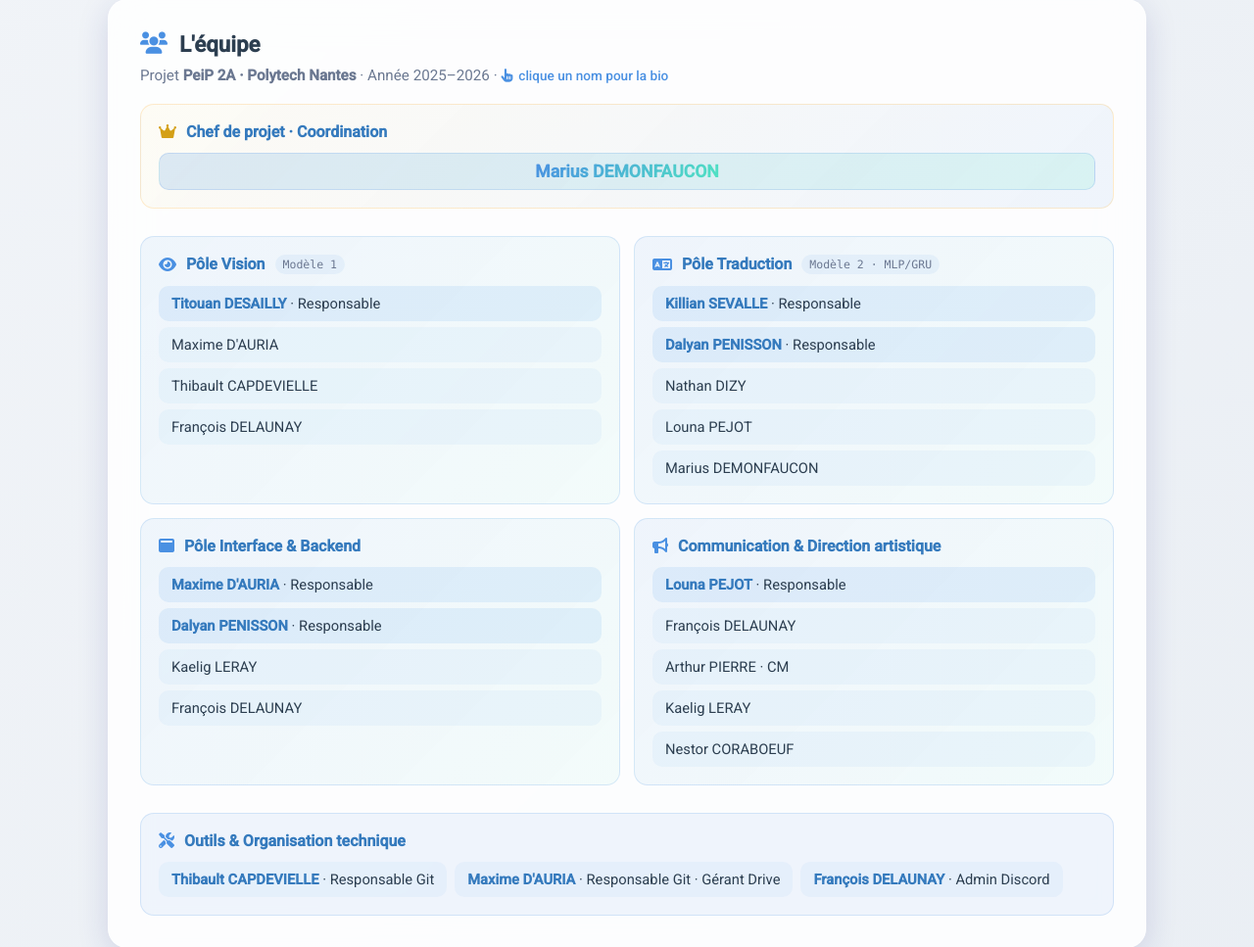
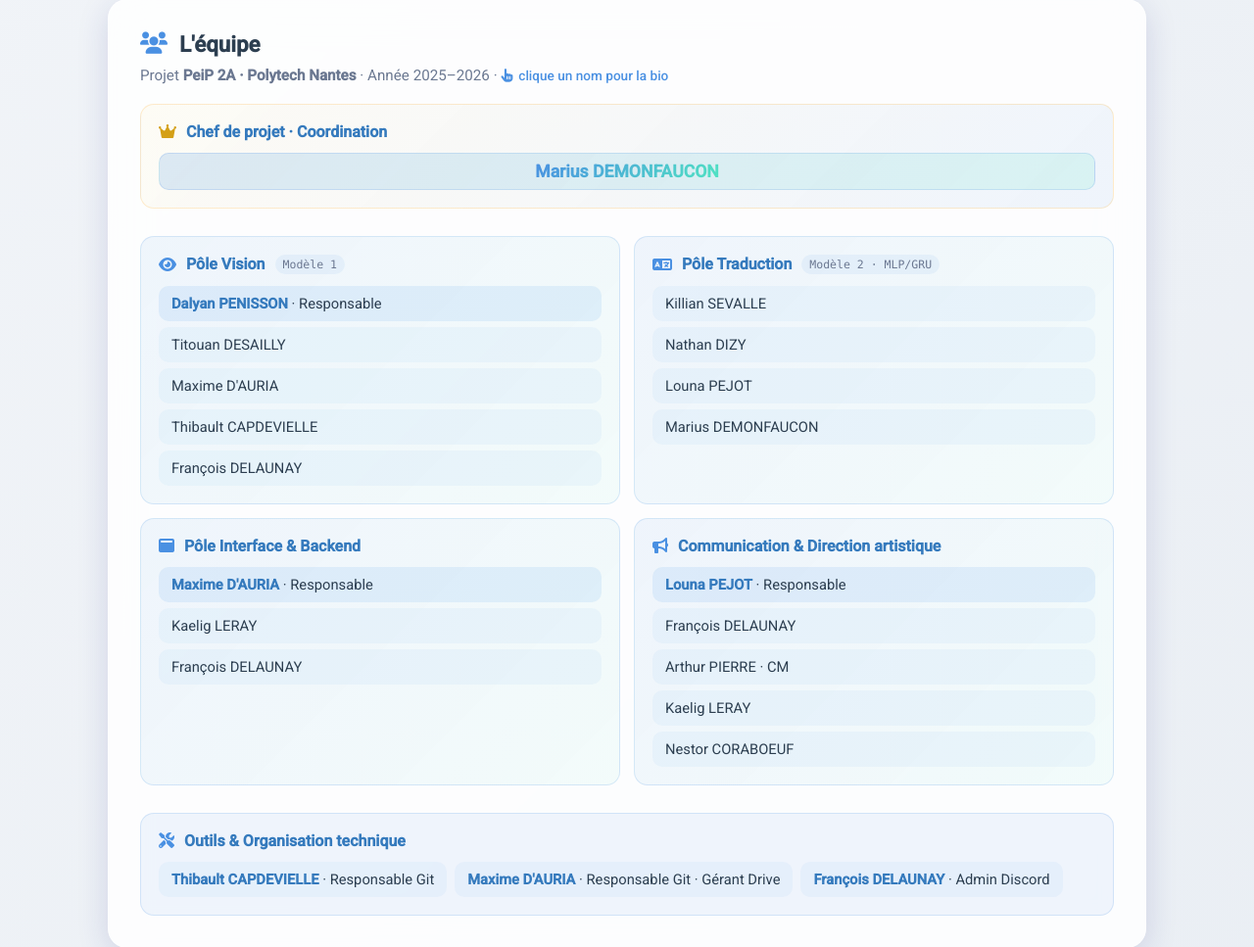
Before and after one commit to nmqx/hearmyhands, a Flask app: page / in a window 1280 px wide. Shown: the part 1675-2642 px from the top of the page at 98% size. Run offline with Flask 3, Linux system fonts and the light colour scheme; some libraries are stand-ins or nearby versions.

Commit message:
Update team responsibilities on homepage

```diff
--- a/hearmyhands/templates/home.html
+++ b/hearmyhands/templates/home.html
@@ -96,7 +96,8 @@
             <div class="pole-card">
                 <h4><i class="fa-solid fa-eye"></i> Pôle Vision <span class="pole-tag-inline">Modèle 1</span></h4>
                 <ul class="pole-members">
-                    <li data-name="Titouan DESAILLY" class="member-pill member-resp"><strong>Titouan DESAILLY</strong> · Responsable</li>
+                    <li data-name="Dalyan PENISSON" class="member-pill member-resp"><strong>Dalyan PENISSON</strong> · Responsable</li>
+                    <li data-name="Titouan DESAILLY" class="member-pill">Titouan DESAILLY</li>
                     <li data-name="Maxime D'AURIA" class="member-pill">Maxime D'AURIA</li>
                     <li data-name="Thibault CAPDEVIELLE" class="member-pill">Thibault CAPDEVIELLE</li>
                     <li data-name="François DELAUNAY" class="member-pill">François DELAUNAY</li>
@@ -106,8 +107,7 @@
             <div class="pole-card">
                 <h4><i class="fa-solid fa-language"></i> Pôle Traduction <span class="pole-tag-inline">Modèle 2 · MLP/GRU</span></h4>
                 <ul class="pole-members">
-                    <li data-name="Killian SEVALLE" class="member-pill member-resp"><strong>Killian SEVALLE</strong> · Responsable</li>
-                    <li data-name="Dalyan PENISSON" class="member-pill member-resp"><strong>Dalyan PENISSON</strong> · Responsable</li>
+                    <li data-name="Killian SEVALLE" class="member-pill">Killian SEVALLE</li>
                     <li data-name="Nathan DIZY"     class="member-pill">Nathan DIZY</li>
                     <li data-name="Louna PEJOT"     class="member-pill">Louna PEJOT</li>
                     <li data-name="Marius DEMONFAUCON"     class="member-pill">Marius DEMONFAUCON</li>
@@ -118,7 +118,6 @@
                 <h4><i class="fa-solid fa-window-maximize"></i> Pôle Interface &amp; Backend</h4>
                 <ul class="pole-members">
                     <li data-name="Maxime D'AURIA" class="member-pill member-resp"><strong>Maxime D'AURIA</strong> · Responsable</li>
-                    <li data-name="Dalyan PENISSON" class="member-pill member-resp"><strong>Dalyan PENISSON</strong> · Responsable</li>
                     <li data-name="Kaelig LERAY"   class="member-pill">Kaelig LERAY</li>
                     <li data-name="François DELAUNAY" class="member-pill">François DELAUNAY</li>
                 </ul>
@@ -223,12 +222,12 @@
 (function () {
     const bios = {
         "Marius DEMONFAUCON":   { role: "Chef de projet · Coordination",                          bio: "Coordinateur de l'équipe de 12. Pilote le planning, anime les réunions, tranche les arbitrages techniques entre pôles et fait le lien avec la tutrice pédagogique. A aussi développé l'outil de segmentation vidéo qui alimente le dataset du GRU Ocarina." },
-        "Titouan DESAILLY":     { role: "Responsable Pôle Vision (Modèle 1)",                     bio: "Responsable du pôle Vision. Pilote l'architecture du Modèle 1 (CSPDarknet53 + heatmaps + Soft-Argmax) et le pipeline d'entraînement pour les 9 points du haut du corps." },
+        "Titouan DESAILLY":     { role: "Pôle Vision (Modèle 1)",                                 bio: "Pôle Vision : contribue à l'architecture du Modèle 1 (CSPDarknet53 + heatmaps + Soft-Argmax) et au pipeline d'entraînement pour les 9 points du haut du corps." },
         "Maxime D'AURIA":       { role: "Responsable Pôle Interface & Backend · GCP · Responsable Git · Gérant Drive", bio: "Responsable du pôle Interface & Backend. Gère l'API modèle, a aussi mis la main au front. Administre l'infrastructure Google Cloud (instance, IP statique, quotas, accès), co-responsable Git avec Thibault, et gère le Google Drive de l'équipe. Membre du pôle Vision." },
         "Thibault CAPDEVIELLE":{ role: "Pôle Vision · Responsable Git",                          bio: "Pôle Vision : travaille sur le backbone, la fonction de perte OKSLoss et la stabilisation Soft-Argmax. Responsable Git : valide les merge requests, gère les branches et l'historique du dépôt." },
         "François DELAUNAY":    { role: "Pôle Vision · Pôle Interface & Backend · Communication · Admin Discord", bio: "Multi-pôle : contribue au pôle Vision (entraînement et pré-traitement), au pôle Interface & Backend et au pôle Communication. Administre le serveur Discord de l'équipe (rôles, channels, automation)." },
-        "Killian SEVALLE":      { role: "Responsable Pôle Traduction (Ocarina)",                  bio: "Responsable du pôle Traduction. Pilote le GRU temporel Ocarina (45 frames × 42 features) pour les signes dynamiques comme J et Z." },
-        "Dalyan PENISSON":      { role: "Responsable Pôle Traduction · Responsable Pôle Interface & Backend", bio: "Co-responsable du pôle Traduction (au côté de Killian) : MLP statique 42→30→23 qui classe les lettres à partir des landmarks de main, et entraînement du GRU. Également responsable du pôle Interface & Backend au côté de Maxime." },
+        "Killian SEVALLE":      { role: "Pôle Traduction (Ocarina)",                              bio: "Pôle Traduction : contribue au GRU temporel Ocarina (45 frames × 42 features) pour les signes dynamiques comme J et Z." },
+        "Dalyan PENISSON":      { role: "Responsable Pôle Vision (Modèle 1)",                     bio: "Responsable du pôle Vision. Pilote le travail autour du Modèle 1 et du pipeline d'entraînement pour les 9 points du haut du corps." },
         "Louna PEJOT":          { role: "Responsable Communication & DA · Pôle Traduction",       bio: "Responsable du pôle Communication & Direction artistique (identité visuelle, captation des vidéos LSF pour le dataset). Contribue aussi au pôle Traduction (entraînement et validation)." },
         "Nestor CORABOEUF":     { role: "Communication & DA",                                     bio: "Pôle Communication & Direction artistique : relation associations, collecte de données vidéo. A signé la majorité des vidéos modèles utilisées dans le mode Apprentissage." },
         "Nathan DIZY":          { role: "Pôle Traduction (Modèle 2)",                             bio: "Pôle Traduction : travaille sur la chaîne d'entraînement et la préparation des datasets de classification temporelle." },
```
